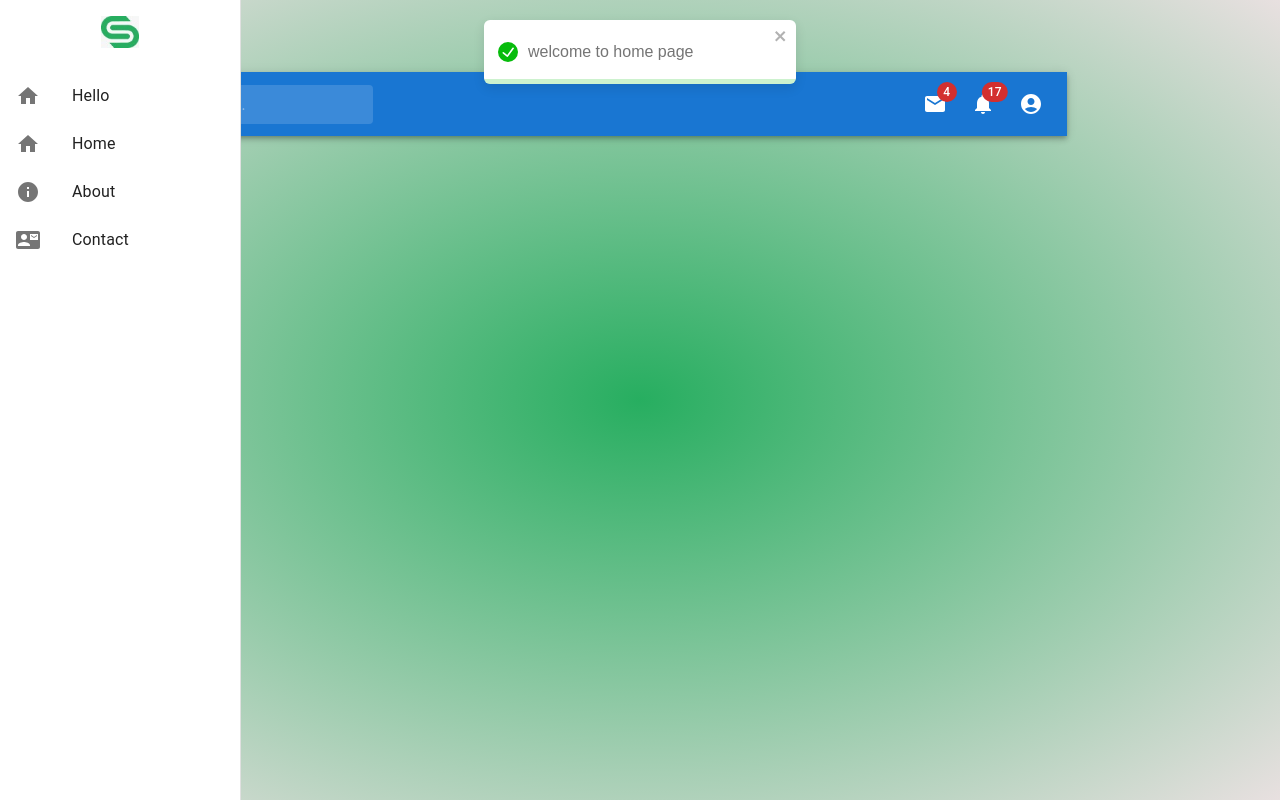
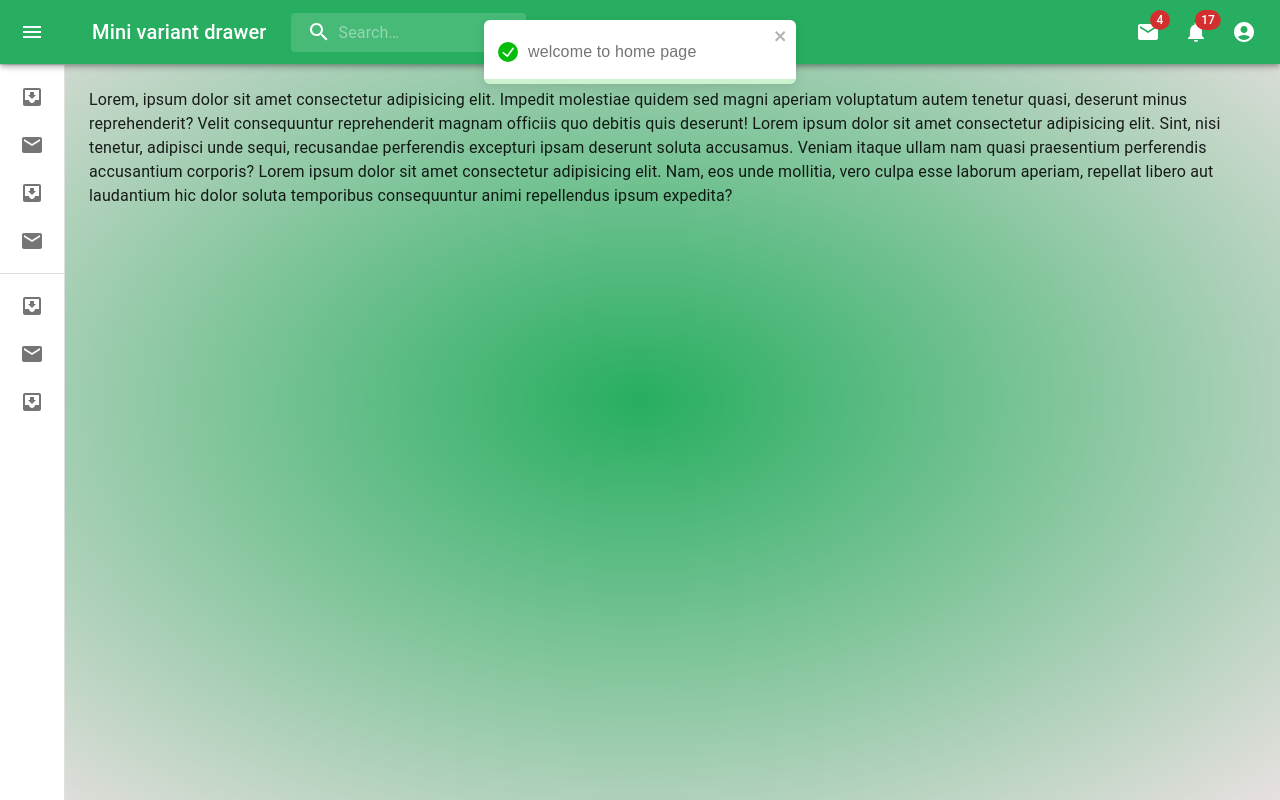
Before and after one commit to Sync-Chord/chord-sync-client, a React (Create React App) app: page /auth in a window 1280 px wide. Built offline with nearby package versions, Linux system fonts and the light colour scheme; sample sign-in values are in the browser's storage.

Commit message:
navbar added

```diff
--- a/src/components/common/SideBar.tsx
+++ b/src/components/common/SideBar.tsx
@@ -1,62 +1,87 @@
-// src/Sidebar.tsx
+import { AccountCircle } from "@mui/icons-material";
+import ChevronLeftIcon from "@mui/icons-material/ChevronLeft";
+import ChevronRightIcon from "@mui/icons-material/ChevronRight";
+import MailIcon from "@mui/icons-material/Mail";
+import MenuIcon from "@mui/icons-material/Menu";
+import InboxIcon from "@mui/icons-material/MoveToInbox";
+import NotificationsIcon from "@mui/icons-material/Notifications";
+import SearchIcon from "@mui/icons-material/Search";
+import { Badge, InputBase, Divider } from "@mui/material";
+import MuiAppBar, { AppBarProps as MuiAppBarProps } from "@mui/material/AppBar";
+import Box from "@mui/material/Box";
+import CssBaseline from "@mui/material/CssBaseline";
+import MuiDrawer from "@mui/material/Drawer";
+import IconButton from "@mui/material/IconButton";
+import List from "@mui/material/List";
+import ListItem from "@mui/material/ListItem";
+import ListItemButton from "@mui/material/ListItemButton";
+import ListItemIcon from "@mui/material/ListItemIcon";
+import ListItemText from "@mui/material/ListItemText";
+import {
+  alpha,
+  CSSObject,
+  styled,
+  Theme,
+  useTheme,
+} from "@mui/material/styles";
+import Toolbar from "@mui/material/Toolbar";
+import Typography from "@mui/material/Typography";
+import * as React from "react";
 
-import React, { useState } from "react"
-import symbol from "../../assests/images/symbol.jpg"
-import {
-  Drawer,
-  List,
-  ListItem,
-  ListItemIcon,
-  ListItemText,
-  Box,
-  useTheme,
-  Theme,
-  Avatar,
-  CssBaseline,
-} from "@mui/material"
-import {
-  Home as HomeIcon,
-  Info as InfoIcon,
-  ContactMail as ContactMailIcon,
-} from "@mui/icons-material"
-import { styled } from "@mui/material/styles"
-import { deepOrange } from "@mui/material/colors"
+const drawerWidth = 240;
 
-const drawerWidth = 240
+const Search = styled("div")(({ theme }) => ({
+  position: "relative",
+  borderRadius: theme.shape.borderRadius,
+  backgroundColor: alpha(theme.palette.common.white, 0.15),
+  "&:hover": {
+    backgroundColor: alpha(theme.palette.common.white, 0.25),
+  },
+  marginRight: theme.spacing(2),
+  marginLeft: 0,
+  width: "100%",
+  [theme.breakpoints.up("sm")]: {
+    marginLeft: theme.spacing(3),
+    width: "auto",
+  },
+}));
 
-const DrawerHeader = styled("div")(({ theme }) => ({
+const SearchIconWrapper = styled("div")(({ theme }) => ({
+  padding: theme.spacing(0, 2),
+  height: "100%",
+  position: "absolute",
+  pointerEvents: "none",
   display: "flex",
   alignItems: "center",
   justifyContent: "center",
-  padding: theme.spacing(0),
-  ...theme.mixins.toolbar,
-}))
+}));
 
-const DrawerStyled = styled(Drawer)<{ open?: boolean }>(({ theme, open }) => ({
-  width: drawerWidth,
-  flexShrink: 0,
-  whiteSpace: "nowrap",
-  boxSizing: "border-box",
-  ...(open && {
-    ...{
+const menuId = "primary-search-account-menu";
+
+const StyledInputBase = styled(InputBase)(({ theme }) => ({
+  color: "inherit",
+  "& .MuiInputBase-input": {
+    padding: theme.spacing(1, 1, 1, 0),
+    // vertical padding + font size from searchIcon
+    paddingLeft: `calc(1em + ${theme.spacing(4)})`,
+    transition: theme.transitions.create("width"),
+    width: "100%",
+    [theme.breakpoints.up("md")]: {
+      width: "20ch",
+    },
+  },
+}));
+
+const openedMixin = (theme: Theme): CSSObject => ({
   width: drawerWidth,
   transition: theme.transitions.create("width", {
     easing: theme.transitions.easing.sharp,
     duration: theme.transitions.duration.enteringScreen,
   }),
   overflowX: "hidden",
-    },
-    "& .MuiDrawer-paper": {
-      width: drawerWidth,
-      transition: theme.transitions.create("width", {
-        easing: theme.transitions.easing.sharp,
-        duration: theme.transitions.duration.enteringScreen,
-      }),
-      overflowX: "hidden",
-    },
-  }),
-  ...(!open && {
-    ...{
+});
+
+const closedMixin = (theme: Theme): CSSObject => ({
   transition: theme.transitions.create("width", {
     easing: theme.transitions.easing.sharp,
     duration: theme.transitions.duration.leavingScreen,
@@ -66,70 +91,194 @@ const DrawerStyled = styled(Drawer)<{ open?: boolean }>(({ theme, open }) => ({
   [theme.breakpoints.up("sm")]: {
     width: `calc(${theme.spacing(8)} + 1px)`,
   },
-    },
-    "& .MuiDrawer-paper": {
-      transition: theme.transitions.create("width", {
+});
+
+const DrawerHeader = styled("div")(({ theme }) => ({
+  display: "flex",
+  alignItems: "center",
+  justifyContent: "flex-end",
+  padding: theme.spacing(0, 1),
+  // necessary for content to be below app bar
+  ...theme.mixins.toolbar,
+}));
+
+interface AppBarProps extends MuiAppBarProps {
+  open?: boolean;
+}
+
+const AppBar = styled(MuiAppBar, {
+  shouldForwardProp: (prop) => prop !== "open",
+})<AppBarProps>(({ theme, open }) => ({
+  zIndex: theme.zIndex.drawer + 1,
+  transition: theme.transitions.create(["width", "margin"], {
     easing: theme.transitions.easing.sharp,
     duration: theme.transitions.duration.leavingScreen,
   }),
-      overflowX: "hidden",
-      width: `calc(${theme.spacing(7)} + 1px)`,
-      [theme.breakpoints.up("sm")]: {
-        width: `calc(${theme.spacing(8)} + 1px)`,
-      },
-    },
+  ...(open && {
+    marginLeft: drawerWidth,
+    width: `calc(100% - ${drawerWidth}px)`,
+    transition: theme.transitions.create(["width", "margin"], {
+      easing: theme.transitions.easing.sharp,
+      duration: theme.transitions.duration.enteringScreen,
     }),
-}))
+  }),
+  backgroundColor: "#27ae60",
+}));
 
-const Sidebar: React.FC = () => {
-  const theme = useTheme()
-  const [open, setOpen] = useState(false)
+const Drawer = styled(MuiDrawer, {
+  shouldForwardProp: (prop) => prop !== "open",
+})(({ theme, open }) => ({
+  width: drawerWidth,
+  flexShrink: 0,
+  whiteSpace: "nowrap",
+  boxSizing: "border-box",
+  ...(open && {
+    ...openedMixin(theme),
+    "& .MuiDrawer-paper": openedMixin(theme),
+  }),
+  ...(!open && {
+    ...closedMixin(theme),
+    "& .MuiDrawer-paper": closedMixin(theme),
+  }),
+}));
+
+const Sidebar = () => {
+  const theme = useTheme();
+  const [open, setOpen] = React.useState(false);
+
+  const handleDrawerOpen = () => {
+    setOpen(true);
+  };
+
+  const handleDrawerClose = () => {
+    setOpen(false);
+  };
 
   return (
-    <Box sx={{}}>
-      <DrawerStyled
-        variant="permanent"
-        open={open}
-        onMouseEnter={() => setOpen(true)}
-        onMouseLeave={() => setOpen(false)}
+    <Box sx={{ display: "flex" }}>
+      <CssBaseline />
+      <AppBar position="fixed" open={open}>
+        <Toolbar>
+          <IconButton
+            color="inherit"
+            aria-label="open drawer"
+            onClick={handleDrawerOpen}
+            edge="start"
+            sx={{
+              marginRight: 5,
+              ...(open && { display: "none" }),
+            }}
           >
+            <MenuIcon />
+          </IconButton>
+          <Typography variant="h6" noWrap component="div">
+            Mini variant drawer
+          </Typography>
+          <Search>
+            <SearchIconWrapper>
+              <SearchIcon />
+            </SearchIconWrapper>
+            <StyledInputBase
+              placeholder="Search…"
+              inputProps={{ "aria-label": "search" }}
+            />
+          </Search>
+          <Box sx={{ flexGrow: 1 }} />
+          <Box sx={{ display: { xs: "none", md: "flex" } }}>
+            <IconButton
+              size="large"
+              aria-label="show 4 new mails"
+              color="inherit"
+            >
+              <Badge badgeContent={4} color="error">
+                <MailIcon />
+              </Badge>
+            </IconButton>
+            <IconButton
+              size="large"
+              aria-label="show 17 new notifications"
+              color="inherit"
+            >
+              <Badge badgeContent={17} color="error">
+                <NotificationsIcon />
+              </Badge>
+            </IconButton>
+            <IconButton
+              size="large"
+              edge="end"
+              aria-label="account of current user"
+              aria-controls={menuId}
+              aria-haspopup="true"
+              color="inherit"
+            >
+              <AccountCircle />
+            </IconButton>
+          </Box>
+        </Toolbar>
+      </AppBar>
+      <Drawer variant="permanent" open={open}>
         <DrawerHeader>
-          <img src={symbol} alt="Logo" style={{ maxHeight: "2rem" }} />
+          <IconButton onClick={handleDrawerClose}>
+            {theme.direction === "rtl" ? (
+              <ChevronRightIcon />
+            ) : (
+              <ChevronLeftIcon />
+            )}
+          </IconButton>
         </DrawerHeader>
+        <Divider />
+        <List>
+          {["Inbox", "Starred", "Send email", "Drafts"].map((text, index) => (
+            <ListItem key={text} disablePadding sx={{ display: "block" }}>
+              <ListItemButton
+                sx={{
+                  minHeight: 48,
+                  justifyContent: open ? "initial" : "center",
+                  px: 2.5,
+                }}
+              >
+                <ListItemIcon
+                  sx={{
+                    minWidth: 0,
+                    mr: open ? 3 : "auto",
+                    justifyContent: "center",
+                  }}
+                >
+                  {index % 2 === 0 ? <InboxIcon /> : <MailIcon />}
+                </ListItemIcon>
+                <ListItemText primary={text} sx={{ opacity: open ? 1 : 0 }} />
+              </ListItemButton>
+            </ListItem>
+          ))}
+        </List>
+        <Divider />
+        <List>
+          {["All mail", "Trash", "Spam"].map((text, index) => (
+            <ListItem key={text} disablePadding sx={{ display: "block" }}>
+              <ListItemButton
+                sx={{
+                  minHeight: 48,
+                  justifyContent: open ? "initial" : "center",
+                  px: 2.5,
+                }}
+              >
+                <ListItemIcon
+                  sx={{
+                    minWidth: 0,
+                    mr: open ? 3 : "auto",
+                    justifyContent: "center",
+                  }}
+                >
+                  {index % 2 === 0 ? <InboxIcon /> : <MailIcon />}
+                </ListItemIcon>
+                <ListItemText primary={text} sx={{ opacity: open ? 1 : 0 }} />
+              </ListItemButton>
+            </ListItem>
+          ))}
+        </List>
+      </Drawer>
+    </Box>
+  );
+};
 
-        <List>
-          <ListItem button key="Home">
-            <ListItemIcon>
-              <HomeIcon />
-            </ListItemIcon>
-            <ListItemText primary="Hello" />
-          </ListItem>
-          <ListItem button key="Home">
-            <ListItemIcon>
-              <HomeIcon />
-            </ListItemIcon>
-            <ListItemText primary="Home" />
-          </ListItem>
-          <ListItem button key="About">
-            <ListItemIcon>
-              <InfoIcon />
-            </ListItemIcon>
-            <ListItemText primary="About" />
-          </ListItem>
-          <ListItem button key="Contact">
-            <ListItemIcon>
-              <ContactMailIcon />
-            </ListItemIcon>
-            <ListItemText primary="Contact" />
-          </ListItem>
-        </List>
-      </DrawerStyled>
-      <Box component="main" sx={{ flexGrow: 1, p: 0.5 }}>
-        <DrawerHeader />
-        {/* Your content goes here */}
-      </Box>
-    </Box>
-  )
-}
-
-export default Sidebar
+export default Sidebar;
--- a/src/components/screens/home/Home.tsx
+++ b/src/components/screens/home/Home.tsx
@@ -1,16 +1,39 @@
-import React from 'react'
-import { toast } from 'react-toastify'
+import Box from "@mui/material/Box";
+import Typography from "@mui/material/Typography";
+import React from "react";
+import { toast } from "react-toastify";
+import { styled, useTheme, Theme, CSSObject } from "@mui/material/styles";
+import { height } from "@mui/system";
 
+const DrawerHeader = styled("div")(({ theme }) => ({
+  display: "flex",
+  alignItems: "center",
+  justifyContent: "flex-end",
+  padding: theme.spacing(0, 1),
+  // necessary for content to be below app bar
+  ...theme.mixins.toolbar,
+}));
 
 const Home = () => {
-const check = ()=>{
-  toast.success("welcome to home page")
-}
- check()
+  const check = () => {
+    toast.success("welcome to home page");
+  };
+  check();
 
   return (
-    <div>Home</div>
-  )
-}
+    <div>
+      Lorem, ipsum dolor sit amet consectetur adipisicing elit. Impedit
+      molestiae quidem sed magni aperiam voluptatum autem tenetur quasi,
+      deserunt minus reprehenderit? Velit consequuntur reprehenderit magnam
+      officiis quo debitis quis deserunt! Lorem ipsum dolor sit amet consectetur
+      adipisicing elit. Sint, nisi tenetur, adipisci unde sequi, recusandae
+      perferendis excepturi ipsam deserunt soluta accusamus. Veniam itaque ullam
+      nam quasi praesentium perferendis accusantium corporis? Lorem ipsum dolor
+      sit amet consectetur adipisicing elit. Nam, eos unde mollitia, vero culpa
+      esse laborum aperiam, repellat libero aut laudantium hic dolor soluta
+      temporibus consequuntur animi repellendus ipsum expedita?
+    </div>
+  );
+};
 
-export default Home
+export default Home;
--- a/src/routes/PrivateRoutes.tsx
+++ b/src/routes/PrivateRoutes.tsx
@@ -1,30 +1,37 @@
-import { Routes, Route, BrowserRouter } from "react-router-dom"
-import React, { lazy } from "react"
-import SideBar from "../components/common/SideBar"
-import { Box } from "@mui/system"
-import { Grid } from "@mui/material"
-import NavBar from "../components/common/NavBar"
-import Sidebar from "../components/common/SideBar"
+import { styled } from "@mui/material/styles";
+import { Box } from "@mui/system";
+import { lazy } from "react";
+import { BrowserRouter, Route, Routes } from "react-router-dom";
+import Sidebar from "../components/common/SideBar";
 
-const Home = lazy(() => import("../components/screens/home/Home"))
+const Home = lazy(() => import("../components/screens/home/Home"));
+// for css Style
+const DrawerHeader = styled("div")(({ theme }) => ({
+  display: "flex",
+  alignItems: "center",
+  justifyContent: "flex-end",
+  padding: theme.spacing(0, 1),
+  // necessary for content to be below app bar
+  ...theme.mixins.toolbar,
+}));
 
 const PrivateRoutes = () => {
   return (
-    <Grid container>
-      <Grid item>
+    <Box sx={{ display: "flex", flexFlow: "row nowrap" }}>
+      <Box>
         <Sidebar />
-      </Grid>
-      <Grid item xs={10}>
-        <NavBar />
+      </Box>
+      <Box component="main" sx={{ flexGrow: 1, p: 3 }}>
+        <DrawerHeader />
         <BrowserRouter>
           <Routes>
             <Route path="home" element={<Home />} />
             <Route path="*" element={<Home />} />
           </Routes>
         </BrowserRouter>
-      </Grid>
-    </Grid>
-  )
-}
+      </Box>
+    </Box>
+  );
+};
 
-export default PrivateRoutes
+export default PrivateRoutes;
```
Lines whose indentation alone changed are shown as unchanged.
